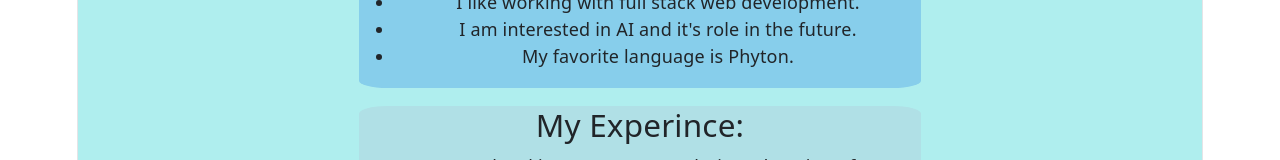
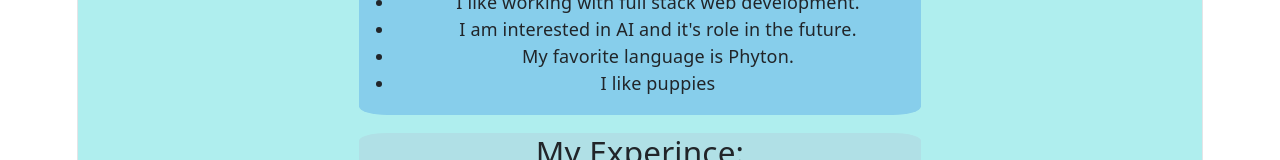
Before and after one commit to Destan705/portfolio-site, a React (Vite) app in the folder project_1/: page / in a window 1280 px wide. Shown: the part 468-628 px from the top of the page. Built offline with nearby package versions, Linux system fonts and the light colour scheme.

Commit message:
Added more about me

```diff
--- a/project_1/src/pages/Home/Home.jsx
+++ b/project_1/src/pages/Home/Home.jsx
@@ -34,6 +34,7 @@ function Home() {
             <li>I like working with full stack web development.</li>
             <li>I am interested in AI and it's role in the future.</li>
             <li>My favorite language is Phyton.</li>
+            <li>I like puppies</li>
           </ul>
         </div>
         <div
```
